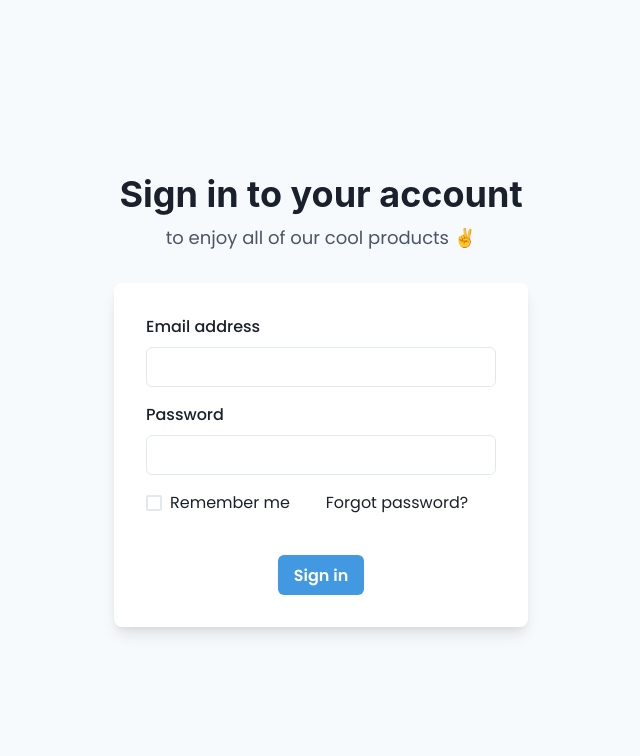
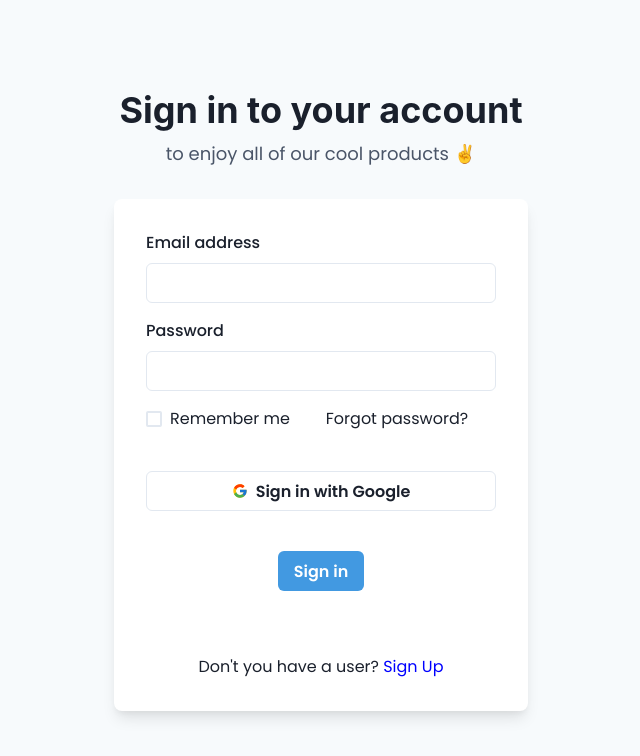
Before and after one commit to zodieth/CLIENT, a React (Create React App) app: page /signin in a window 1280 px wide. Shown: the top 756 px of the page, without its empty margins (319-959 px from the left). Built offline with nearby package versions, Linux system fonts and the light colour scheme.

Commit message:
sign in with google button

```diff
--- a/src/components/NavBar/NavBar.tsx
+++ b/src/components/NavBar/NavBar.tsx
@@ -54,7 +54,7 @@ function NavBar() {
         >
           Arma tu PC
         </Button>
-        <Link to="/signup">
+        <Link to="/signin">
           <Button
             rightIcon={<FiLogIn />}
             className={style.button}
--- a/src/views/SignIn/SignIn.jsx
+++ b/src/views/SignIn/SignIn.jsx
@@ -10,9 +10,11 @@ import {
   Heading,
   Text,
   useColorModeValue,
+  Center,
 } from "@chakra-ui/react";
 import { Link } from "react-router-dom";
 import { useState } from "react";
+import { FcGoogle } from "react-icons/fc";
 
 export default function SimpleCard() {
   const [email, setEmail] = useState("");
@@ -66,6 +68,12 @@ export default function SimpleCard() {
                 <Checkbox>Remember me</Checkbox>
                 <Link color={"blue.400"}>Forgot password?</Link>
               </Stack>
+              <Button w={"full"} variant={"outline"} leftIcon={<FcGoogle />}>
+                <Center>
+                  <Text>Sign in with Google</Text>
+                </Center>
+              </Button>
+
               <Link
                 to={
                   email === "admin@gmail.com" && password === "admin"
@@ -76,6 +84,7 @@ export default function SimpleCard() {
                 }
               >
                 <Button
+                  width={"full"}
                   bg={"blue.400"}
                   color={"white"}
                   _hover={{
@@ -85,6 +94,18 @@ export default function SimpleCard() {
                   Sign in
                 </Button>
               </Link>
+              <Stack pt={6}>
+                <Text align={"center"}>
+                  Don't you have a user?{" "}
+                  <Link
+                    style={{ color: "blue" }}
+                    to="/signup"
+                    color={"blue.400"}
+                  >
+                    Sign Up
+                  </Link>
+                </Text>
+              </Stack>
             </Stack>
           </Stack>
         </Box>
--- a/src/views/SignUp/SignUp.tsx
+++ b/src/views/SignUp/SignUp.tsx
@@ -93,7 +93,7 @@ export default function SignupCard() {
             <Stack pt={6}>
               <Text align={"center"}>
                 Already a user?{" "}
-                <Link to="/signin" color={"blue.400"}>
+                <Link style={{ color: "blue" }} to="/signin" color={"blue.400"}>
                   Login
                 </Link>
               </Text>
```
